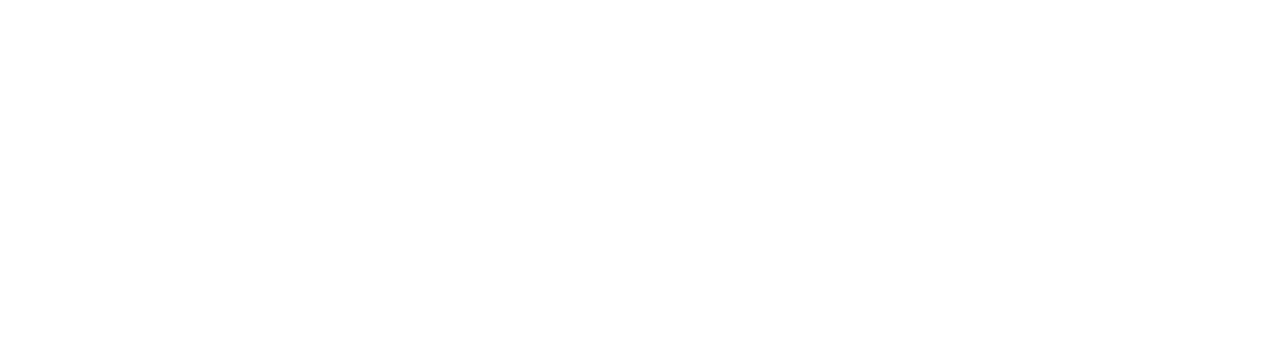
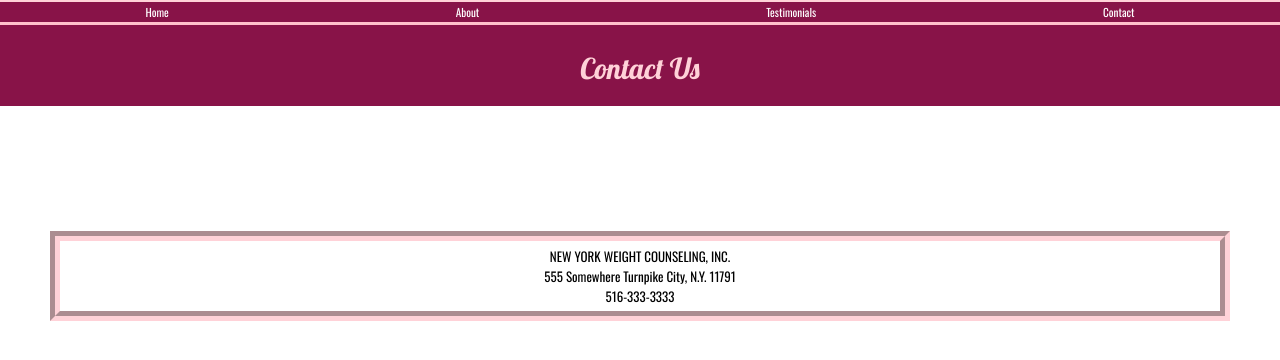
Before and after one commit to Rexman17/Nutritionist-Website, a React (Create React App) app: page /contact in a window 1280 px wide. Shown: the top 360 px of the page. Built offline with nearby package versions, Linux system fonts and the light colour scheme.

Commit message:
Add contact component

```diff
--- a/src/App.css
+++ b/src/App.css
@@ -94,3 +94,13 @@
   font-family: 'Oswald', sans-serif;
   font-size: small;
 }
+
+.abt-page-body-container {
+  padding: 125px 50px;
+  text-align: center;
+}
+
+#contact-box {
+  border: #ffd2d8 groove 10px;
+  padding: 5px;
+}
--- a/src/App.js
+++ b/src/App.js
@@ -4,7 +4,7 @@
 import NavBar from './components/NavBar'
 import Footer from './components/Footer'
 import HomePageBodyContainer from './containers/HomePageBodyContainer'
-import { BrowserRouter as Router, Route, Switch } from "react-router-dom";
+// import { BrowserRouter as Router, Route, Switch } from "react-router-dom";
 
 function App() {
   return (
--- a/src/components/AboutPage.js
+++ b/src/components/AboutPage.js
@@ -18,7 +18,6 @@
         </div>
       </div>
       <div class="page-body-container">
-
         <p>{p1}</p>
         <p>{p2}</p>
         <p>{p3}</p>
--- /dev/null
+++ b/src/components/Contact.js
@@ -0,0 +1,30 @@
+import  React from 'react';
+import NavBar from './NavBar'
+
+const Contact = () => {
+
+  return (
+    <div>
+      <NavBar/>
+      <div class="header-div">
+        <div class="header-title">
+          Contact Us
+        </div>
+      </div>
+      <div class="abt-page-body-container">
+      <div id="contact-box">
+          <div id="li-weight-counseling">
+            NEW YORK WEIGHT COUNSELING, INC.
+          </div>
+          <div id="footer-address-details">
+            555 Somewhere Turnpike
+            City, N.Y. 11791
+            <p>516-333-3333</p>
+          </div>
+        </div>
+      </div>
+    </div>
+  )
+}
+
+export default Contact;
--- /dev/null
+++ b/src/components/LearnMore.js
@@ -0,0 +1,11 @@
+import React from 'react';
+// import NavBar from './NavBar'
+
+const LearnMore = () => {
+
+  return (
+    <div>LEARN MORE YO</div>
+  )
+}
+
+export default LearnMore;
--- a/src/index.js
+++ b/src/index.js
@@ -1,4 +1,4 @@
-import React, { Fragment } from 'react';
+import React from 'react';
 import ReactDOM from 'react-dom';
 import './index.css';
 import App from './App';
@@ -6,7 +6,9 @@
 import { BrowserRouter as Router, Route} from "react-router-dom";
 import AboutPage from '../src/components/AboutPage'
 import Testimonials from './components/Testimonials'
-import HomePageBodyContainer from '../src/containers/HomePageBodyContainer'
+import Contact from './components/Contact'
+import LearnMore from './components/LearnMore'
+// import HomePageBodyContainer from '../src/containers/HomePageBodyContainer'
 
 ReactDOM.render(
   <Router>
@@ -14,6 +16,8 @@
       <Route exact path="/" component={App} />
       <Route path="/about" component={AboutPage} />
       <Route path="/testimonials" component={Testimonials} />
+      <Route path="/contact" component={Contact} />
+      <Route path="/LearnMore" component={LearnMore} />
     </div>
   </Router>,
   document.getElementById('root')
```
